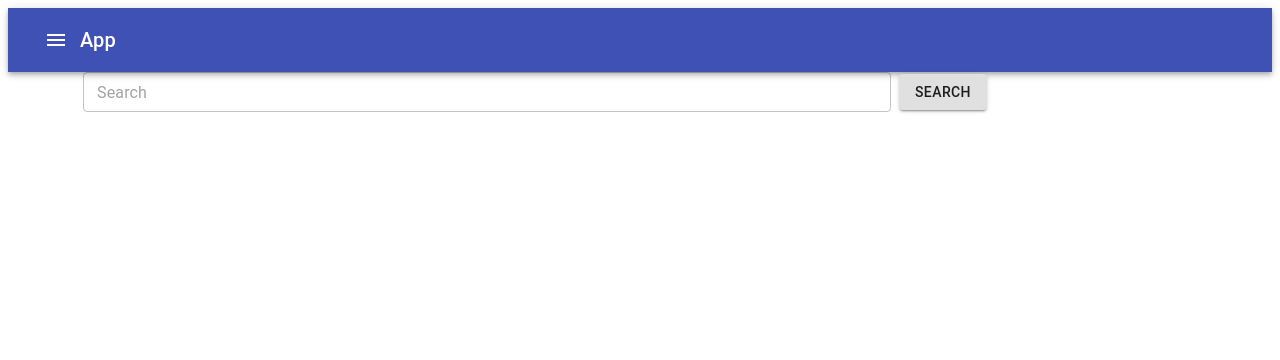
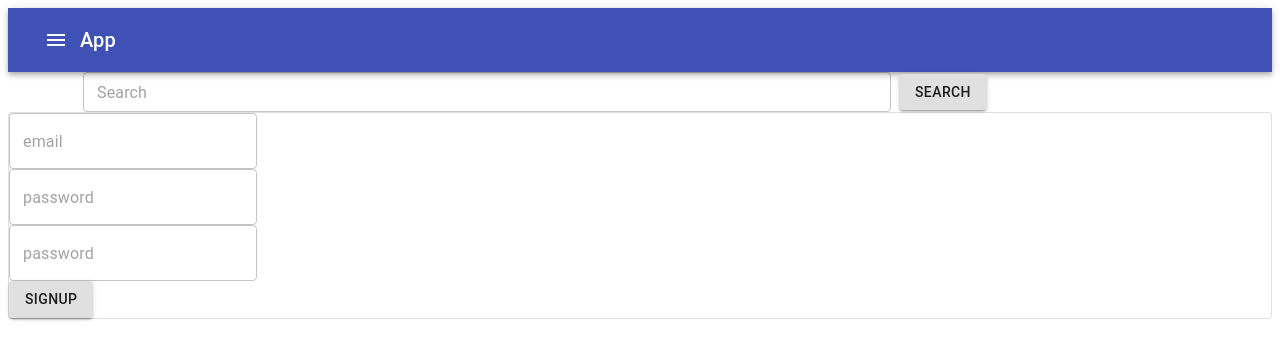
Before and after one commit to SystemEngineeringTeam/hackathon_teamc, a React (Vite) app in the folder react/: page /signup in a window 1280 px wide. Shown: the top 360 px of the page. Built offline with nearby package versions, Linux system fonts and the light colour scheme.

Commit message:
wip 登録フォーム作成

```diff
--- a/react/package.json
+++ b/react/package.json
@@ -13,7 +13,8 @@
     "react": "^17.0.1",
     "react-dom": "^17.0.1",
     "react-redux": "^7.2.2",
-    "redux": "^4.0.5"
+    "redux": "^4.0.5",
+    "sha256-uint8array": "^0.10.0"
   },
   "devDependencies": {
     "@babel/core": "^7.0.0",
--- /dev/null
+++ b/react/src/jsx/SignUp/SignUp.jsx
@@ -0,0 +1,18 @@
+import React from "react"
+import UserForm from "./UserForm"
+
+class SignUp extends React.Component {
+	constructor(props) {
+		super(props)
+	}
+
+	render() {
+		return (
+			<div>
+				<UserForm></UserForm>
+			</div>
+		)
+	}
+}
+
+export default SignUp
--- /dev/null
+++ b/react/src/jsx/SignUp/UserForm.jsx
@@ -0,0 +1,99 @@
+import React from "react"
+import { Button, Grid, Paper, TextField, Typography } from "@material-ui/core"
+import ReactDOM from "react-dom"
+
+const createHash = require("sha256-uint8array").createHash
+
+class UserForm extends React.Component {
+	constructor(props) {
+		super(props)
+		this.state = {
+			html: <div />,
+		}
+		this.doSubmit = this.doSubmit.bind(this)
+	}
+
+	doSubmit(e) {
+		e.preventDefault()
+		let email = document.querySelector("#email").value
+		let password = document.querySelector("#password").value
+
+		let re = new RegExp("^[a-zA-Z0-9.?/-]{8,24}$")
+		if (re.test(password)) {
+			this.setState({
+				html: (
+					<Typography color="primary">
+						ユーザー登録が完了しました． <br />
+						メールを確認してください．
+					</Typography>
+				),
+			})
+		} else {
+			this.setState({
+				html: (
+					<Typography color="error">
+						パスワードは8文字以上入力してください
+					</Typography>
+				),
+			})
+		}
+
+		password = createHash().update(password).digest("hex")
+	}
+
+	render() {
+		return (
+			<div>
+				<Grid container alignItems="center" justify="center">
+					<Grid item xs={12}>
+						<Paper variant="outlined" elevation={3}>
+							<form onSubmit={this.doSubmit}>
+								<Grid container item xs={10}>
+									<TextField
+										type="email"
+										placeholder="email"
+										variant="outlined"
+										id="email"
+										required
+									></TextField>
+								</Grid>
+								<Grid container item xs={10}>
+									<TextField
+										type="password"
+										placeholder="password"
+										variant="outlined"
+										id="password"
+										required
+										minLength="8"
+									></TextField>
+								</Grid>
+								<Grid container item xs={10}>
+									<TextField
+										type="password"
+										placeholder="password"
+										variant="outlined"
+										id="password"
+										required
+										minLength="8"
+									></TextField>
+								</Grid>
+								<Grid container item xs={10}>
+									<Button type="submit" variant="contained">
+										SignUp
+									</Button>
+								</Grid>
+							</form>
+							<Grid container>
+								<Grid item xs={8}>
+									{this.state.html}
+								</Grid>
+							</Grid>
+						</Paper>
+					</Grid>
+				</Grid>
+			</div>
+		)
+	}
+}
+
+export default UserForm
--- a/react/src/jsx/index.jsx
+++ b/react/src/jsx/index.jsx
@@ -4,11 +4,13 @@ import { Provider } from "react-redux"
 import App from "./App"
 import Store from "./Store"
 import "regenerator-runtime"
+import SignUp from "./SignUp/SignUp"
 
 let root = document.querySelector("#root")
 ReactDOM.render(
 	<Provider store={Store}>
 		<App />
+		<SignUp></SignUp>
 	</Provider>,
 	root
 )
```
